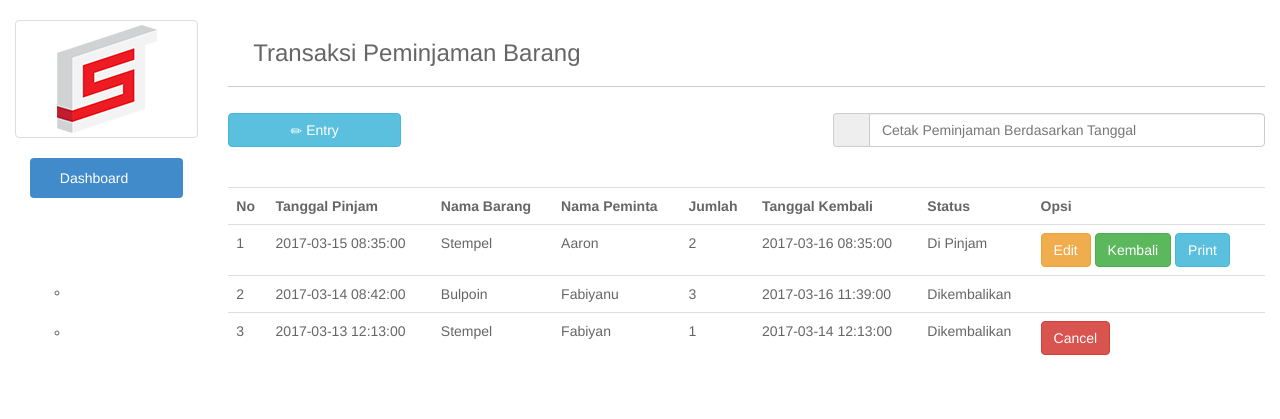
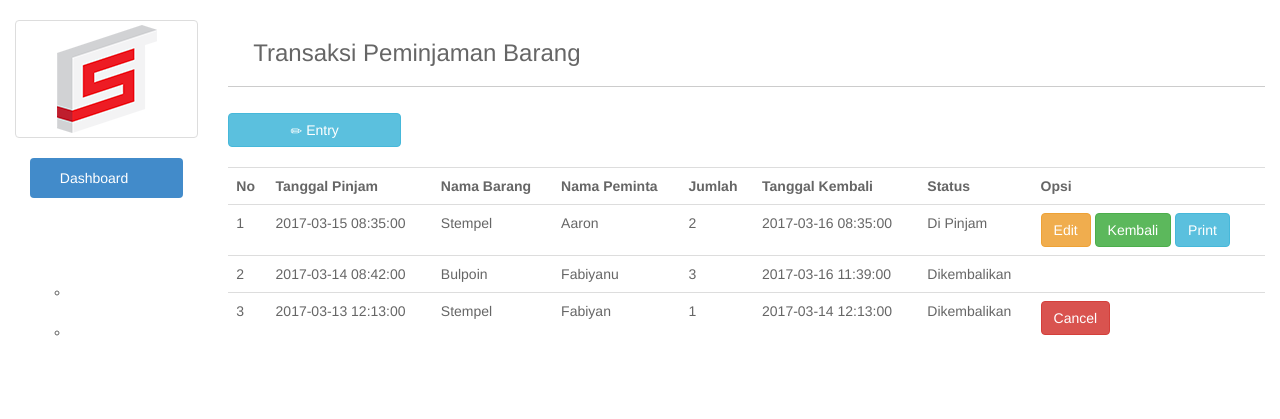
Before and after one commit to fabfab223/inven, a PHP site: page /admin/borrow.php in a window 1280 px wide. Shown: the part 52-471 px from the top of the page. Run offline with PHP 8.4, Linux system fonts and the light colour scheme; a user stored in the database is signed in; data comes from the database, SQL or seed files in the repository; some libraries are stand-ins or nearby versions; some web fonts are replaced.

Commit message:
Penghilangan Form Cetak Tanggal

```diff
--- a/admin/borrow.php
+++ b/admin/borrow.php
@@ -5,14 +5,6 @@
 <button style="margin-bottom:20px" data-toggle="modal" data-target="#myModal" class="btn btn-info col-md-2"><span class="glyphicon glyphicon-pencil"></span>  Entry</button>
 
 
-<form action="" method="get">
-	<div class="input-group col-md-5 col-md-offset-7">
-		<span class="input-group-addon" id="basic-addon1"><span class="glyphicon glyphicon-calendar"></span></span>
-		<input placeholder="Cetak Peminjaman Berdasarkan Tanggal" name="tanggal" class="form-control" id="tgl" onchange="this.form.submit()">
-		</input>
-	</div>
-
-</form>
 <br/>
 <?php
 $periksa=mysqli_query($conn,"select * from barang where jumlah <=5");
@@ -47,7 +39,7 @@ if(isset($_GET['tanggal'])){
 	$tg="lap_barang_pinjam.php?tanggal='$tanggal'";
 	?><a style="margin-bottom:10px" href="<?php echo $tg ?>" target="_blank" class="btn btn-default pull-right"><span class='glyphicon glyphicon-print'></span>  Cetak</a><?php
 }else{
-	$tg="lap_barang_pinjam.php";
+	$tg="	";
 }
 ?>
 
```
